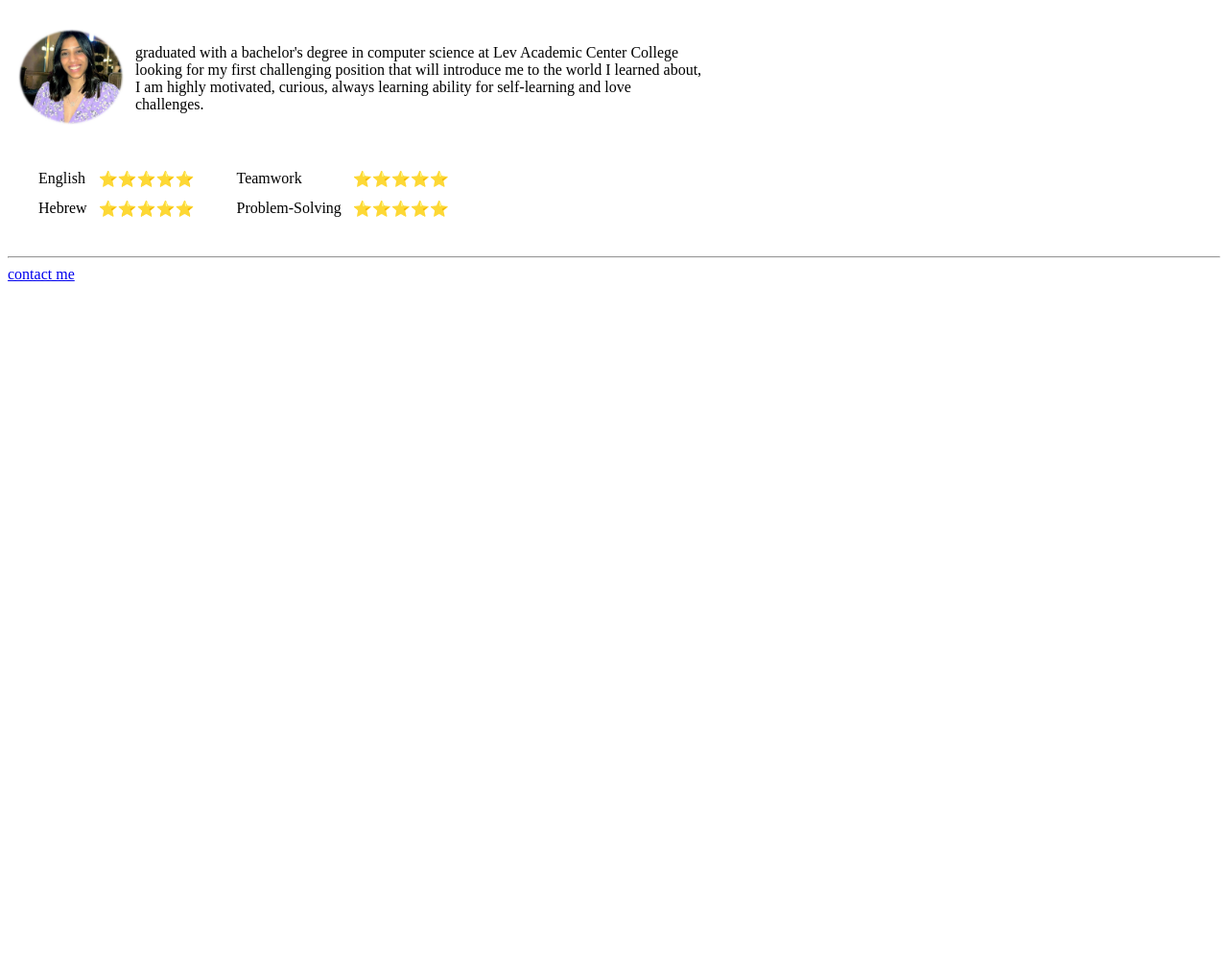
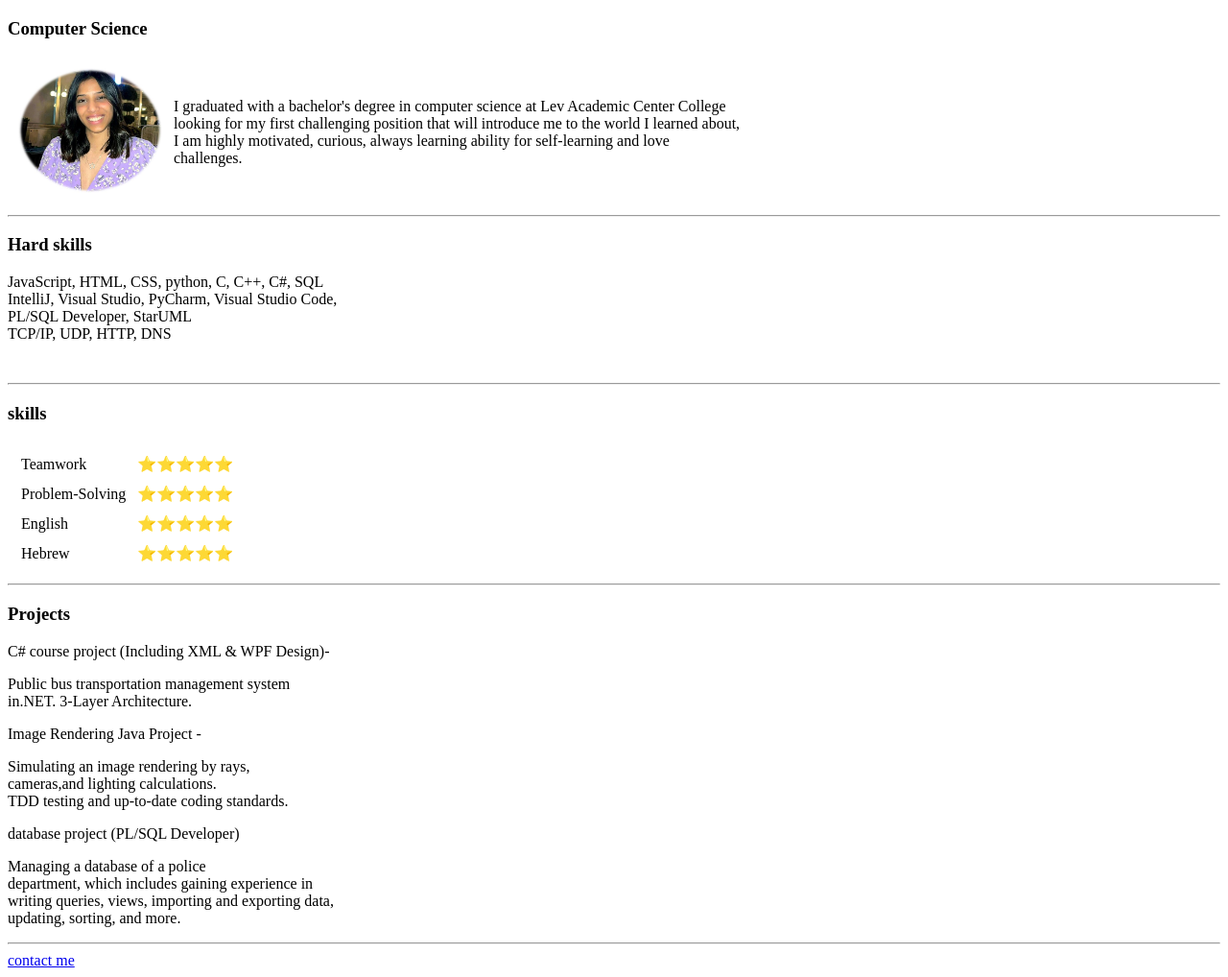
Before and after one commit to hana-tamar-nehemia/cv, a plain HTML site: page index.html in a window 1280 px wide. Shown: the part 61-1079 px from the top of the page at 96% size. Before the commit the page ends 800 px from the top, so only its background shows below. Drawn offline with Linux system fonts and the light colour scheme.

Commit message:
Update index.html

```diff
--- a/index.html
+++ b/index.html
@@ -1,14 +1,16 @@
 <!DOCTYPE html>
 <html>
     <head>
-
+       <link rel="stylesheet" href="css/style.css">
     </head>
     <body>
         <h1>Tamar Nehemia</h1>
+        <h3>Computer Science</h3>
+        <div>
         <table cellspacing="10">
             <tr>
-                <td> <img src="images/me.jpg" width="110" height="100"> </td>
-                <td> <p>graduated with a bachelor's degree in computer science at Lev Academic Center College <br>
+                <td> <img src="images/me.jpg" width="150" height="130"> </td>
+                <td> <p> I graduated with a bachelor's degree in computer science at Lev Academic Center College <br>
                     looking for my first challenging position that will introduce me to the world I learned about, <br>
                      I am highly motivated, curious, always learning ability for self-learning and love <br>
                      challenges.
@@ -16,10 +18,27 @@
                 </p> </td>
             </tr>
         </table>
-
-        <table cellspacing="20">
+      </div>
+      <div>
+        <hr>
+        <h3>Hard skills</h3>
+        <p>JavaScript, HTML, CSS, python, C, C++, C#, SQL <br>
+            IntelliJ, Visual Studio, PyCharm, Visual Studio Code,<br>
+            PL/SQL Developer, StarUML<br>
+            TCP/IP, UDP, HTTP, DNS</p><br>
+        <hr>
+        <h3>skills</h3>
+        <table>
             <tr>
                 <td><table cellspacing="10">
+                    <tr>
+                        <td>Teamwork</td>
+                        <td>⭐⭐⭐⭐⭐</td>
+                    </tr>
+                    <tr>
+                        <td>Problem-Solving</td>
+                        <td>⭐⭐⭐⭐⭐</td>
+                    </tr>
                     <tr>
                         <td>English</td>
                         <td>⭐⭐⭐⭐⭐</td>
@@ -30,22 +49,26 @@
                     </tr>
                 </table>
             </td>
-                <td>
-                    <table cellspacing="10">
-                    <tr>
-                        <td>Teamwork</td>
-                        <td>⭐⭐⭐⭐⭐</td>
-                    </tr>
-                    <tr>
-                        <td>Problem-Solving</td>
-                        <td>⭐⭐⭐⭐⭐</td>
-                    </tr>
-                </table>
-            </td>
             </tr>
         </table>
         <hr>
-        <a href="v27.html">contact me</a>
+        <h3>Projects</h3>
+        <p> C# course project (Including XML & WPF Design)- </p>
+        <p>  Public bus transportation management system<br>
+            in.NET. 3-Layer Architecture.</p>
 
+        <p> Image Rendering Java Project - </p>
+        <p> Simulating an image rendering by rays,<br>
+            cameras,and lighting calculations.<br>
+            TDD testing and up-to-date coding standards.</p>
+
+        <p> database project (PL/SQL Developer)</p>
+        <p>  Managing a database of a police<br>
+            department, which includes gaining experience in<br>
+            writing queries, views, importing and exporting data,<br>
+            updating, sorting, and more.</p>
+        <hr>
+         <a href="v27.html">contact me</a>
+    </div>
     </body>
 </html>
```
